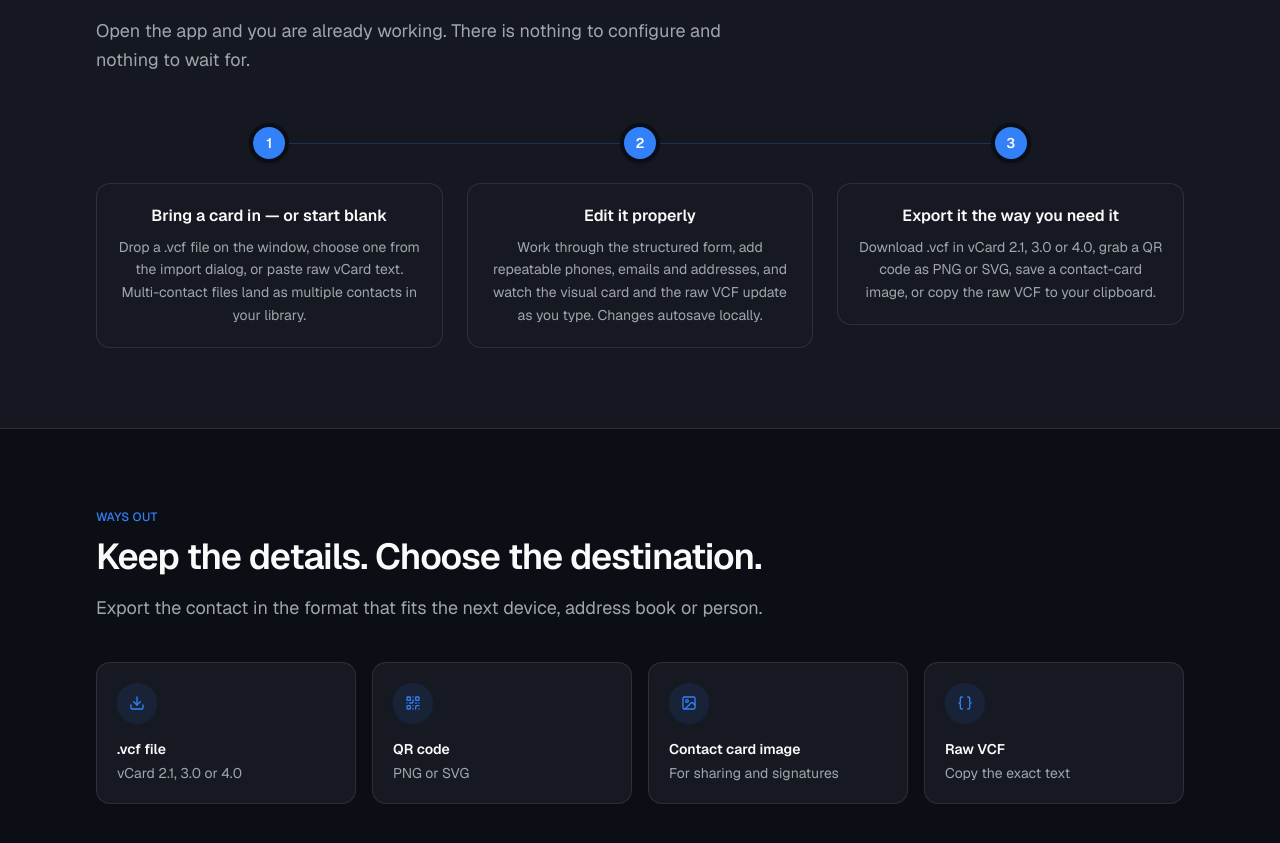
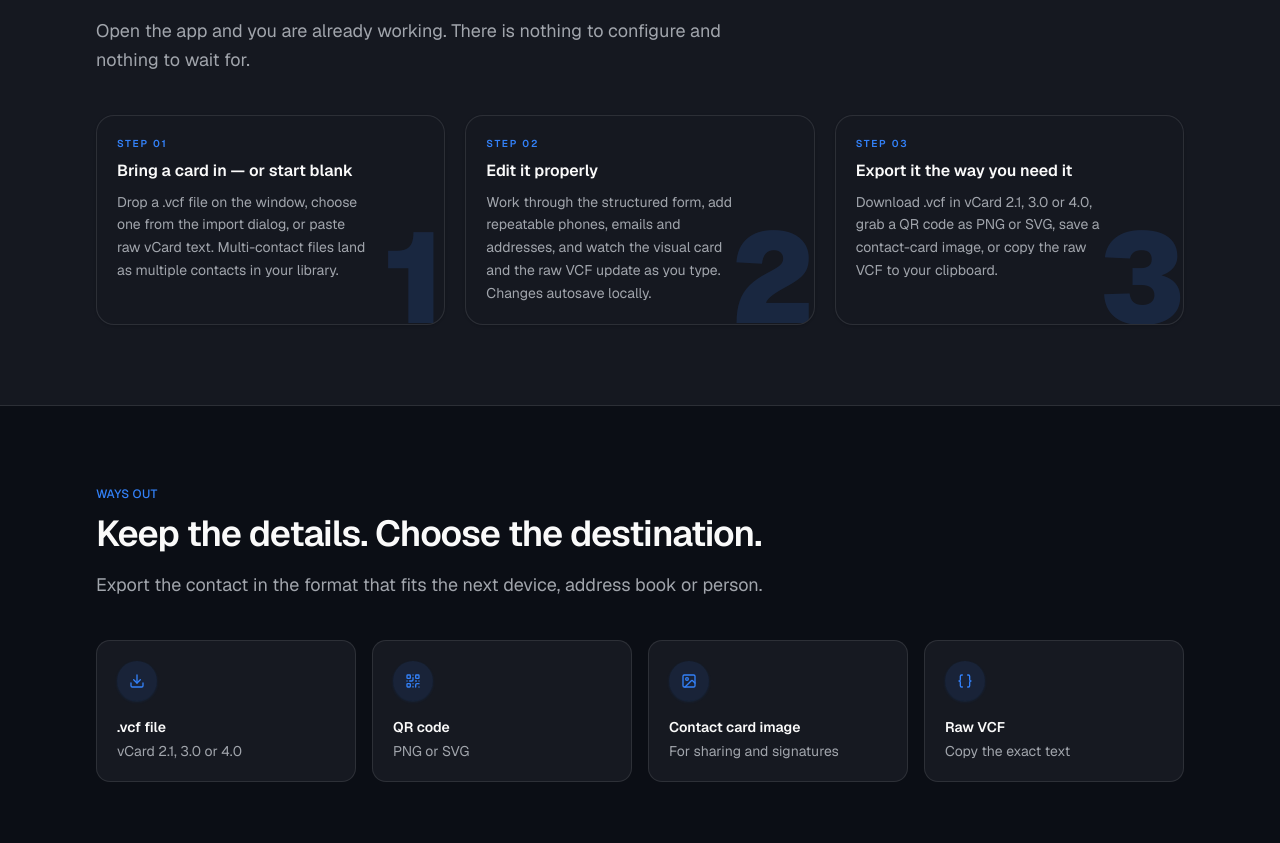
Before and after one commit to joseorono/easy-vcard-manager-site, a Next.js app: page / in a window 1280 px wide. Shown: the part 2697-3540 px from the top of the page. Built offline with nearby package versions, Linux system fonts and the light colour scheme; no server answers.

Commit message:
Update styles

```diff
--- a/src/components/sections/how-it-works-section.tsx
+++ b/src/components/sections/how-it-works-section.tsx
@@ -17,17 +17,23 @@ export function HowItWorksSection() {
           </p>
         </div>
 
-        <ol className="relative mt-12 grid gap-8 md:grid-cols-3 md:gap-6 md:before:absolute md:before:left-[16.66%] md:before:right-[16.66%] md:before:top-5 md:before:h-px md:before:bg-primary/25">
+        <ol className="mt-10 grid gap-4 md:grid-cols-3 md:gap-5">
           {STEPS.map((step, index) => (
-            <li key={step.title} className="relative z-10 flex gap-4 md:block md:text-center">
+            <li
+              key={step.title}
+              className="group relative min-h-44 overflow-hidden rounded-2xl border border-border bg-card/90 p-5 shadow-sm transition-all hover:-translate-y-0.5 hover:border-primary/40 hover:shadow-md hover:shadow-primary/5"
+            >
               <span
                 aria-hidden="true"
-                className="inline-flex size-10 shrink-0 items-center justify-center rounded-full border-4 border-background bg-primary text-sm font-semibold text-primary-foreground shadow-sm"
+                className="pointer-events-none absolute right-2 bottom-[-1.1rem] z-0 text-[8rem] leading-none font-black tracking-[-0.08em] text-primary/15 select-none transition-colors group-hover:text-primary/20"
               >
                 {index + 1}
               </span>
-              <div className="rounded-xl border border-border bg-card p-5 md:mt-5">
-                <h3 className="text-base font-semibold">{step.title}</h3>
+              <div className="relative z-10 max-w-[82%]">
+                <p className="text-[10px] font-semibold tracking-[0.18em] text-primary uppercase">
+                  Step {String(index + 1).padStart(2, "0")}
+                </p>
+                <h3 className="mt-2 text-base font-semibold">{step.title}</h3>
                 <p className="mt-2 text-sm leading-relaxed text-muted-foreground">
                   {step.description}
                 </p>
```
